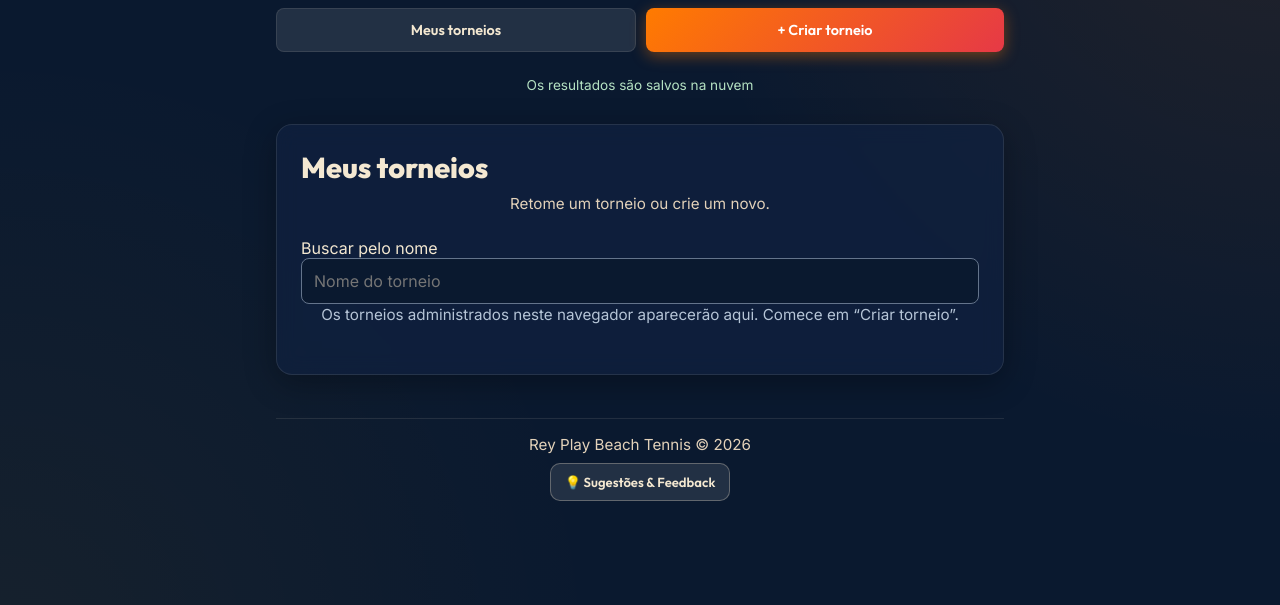
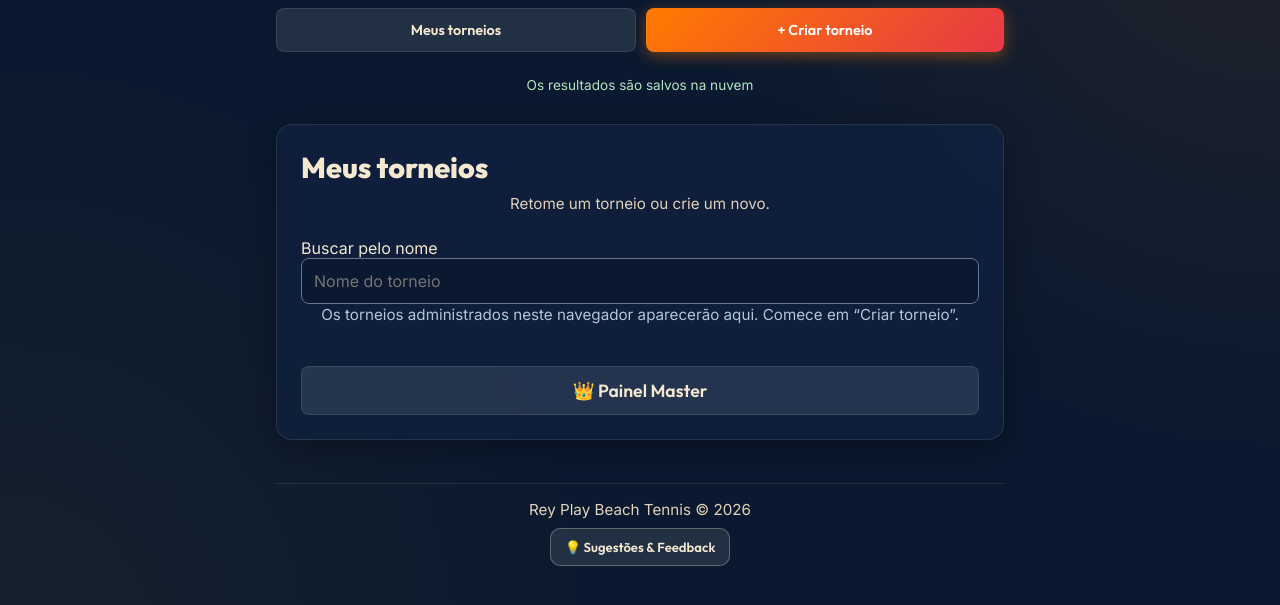
Before and after one commit to reyconjunto/Super8-BT, a plain HTML site: page index.html in a window 1280 px wide. Shown: the part 149-754 px from the top of the page. Drawn offline with Linux system fonts and the light colour scheme.

Commit message:
ux: adicionar acesso ao Painel Master na tela inicial

```diff
--- a/index.html
+++ b/index.html
@@ -556,7 +556,7 @@
 <script src="feedback.js?v=20261116-2"></script>
 <script src="ux.js?v=20261116-2"></script>
 <script src="knockout-crossing.js?v=20261116-2"></script>
-<script src="master-names.js?v=20261116-1"></script>
+<script src="master-names.js?v=20261116-2"></script>
 <script src="master-selection.js?v=20261116-1"></script>
 </body>
 </html>
--- a/master-names.js
+++ b/master-names.js
@@ -1,4 +1,13 @@
 (() => {
+ const home=document.querySelector('.ux-home');
+ if(home){
+  const access=document.createElement('button');
+  access.id='btn-home-master-admin';access.type='button';
+  access.className='btn btn-secondary';access.style.marginTop='16px';
+  access.textContent='👑 Painel Master';
+  access.onclick=()=>App.openMasterAdminModal();
+  home.append(access);
+ }
  const nameOf=t=>[t.tournamentName,t.tournament?.name,t.name].find(n=>typeof n==='string'&&n.trim())?.trim()||'';
  const render=App.renderMasterTournaments;
  App.renderMasterTournaments=()=>{
```
